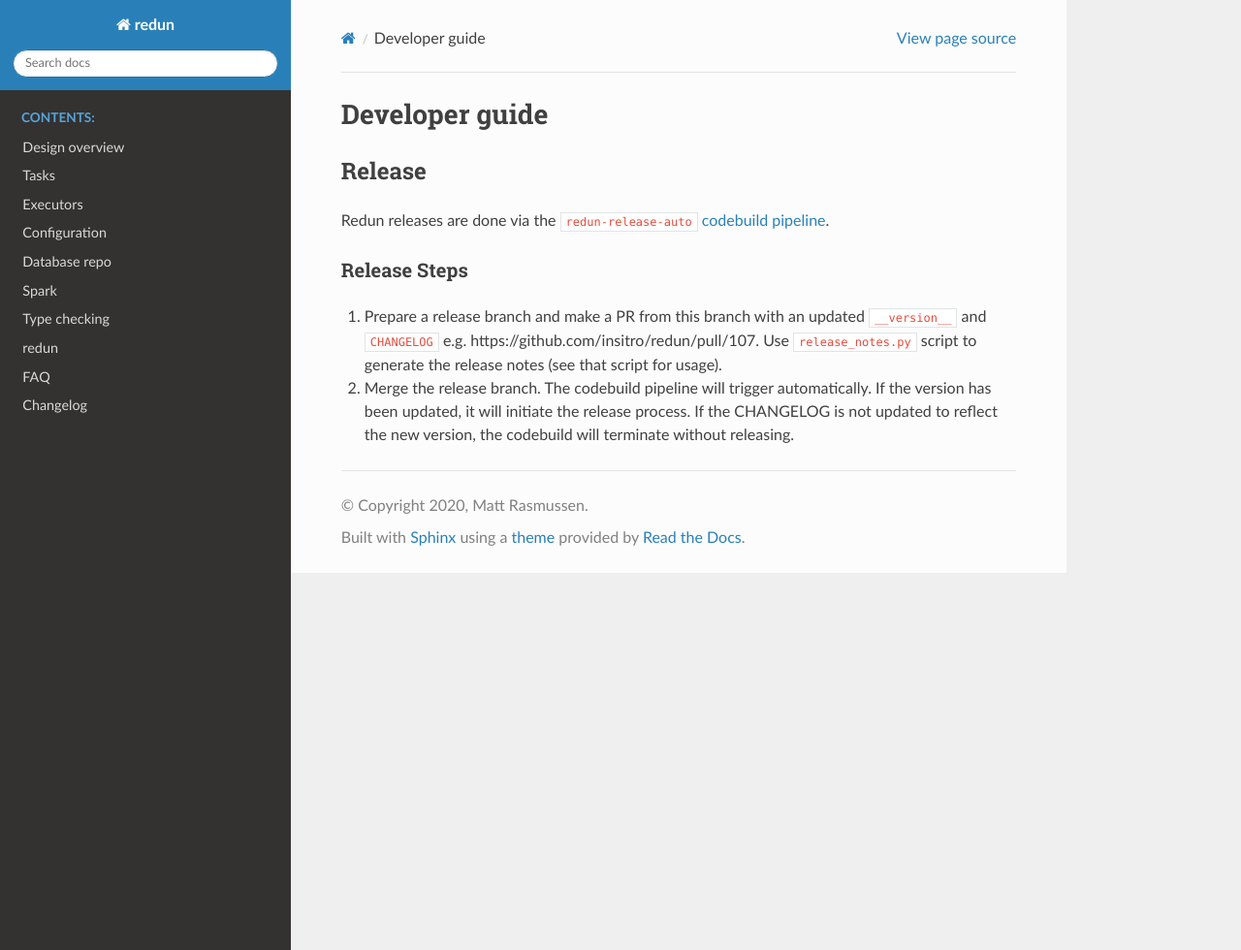
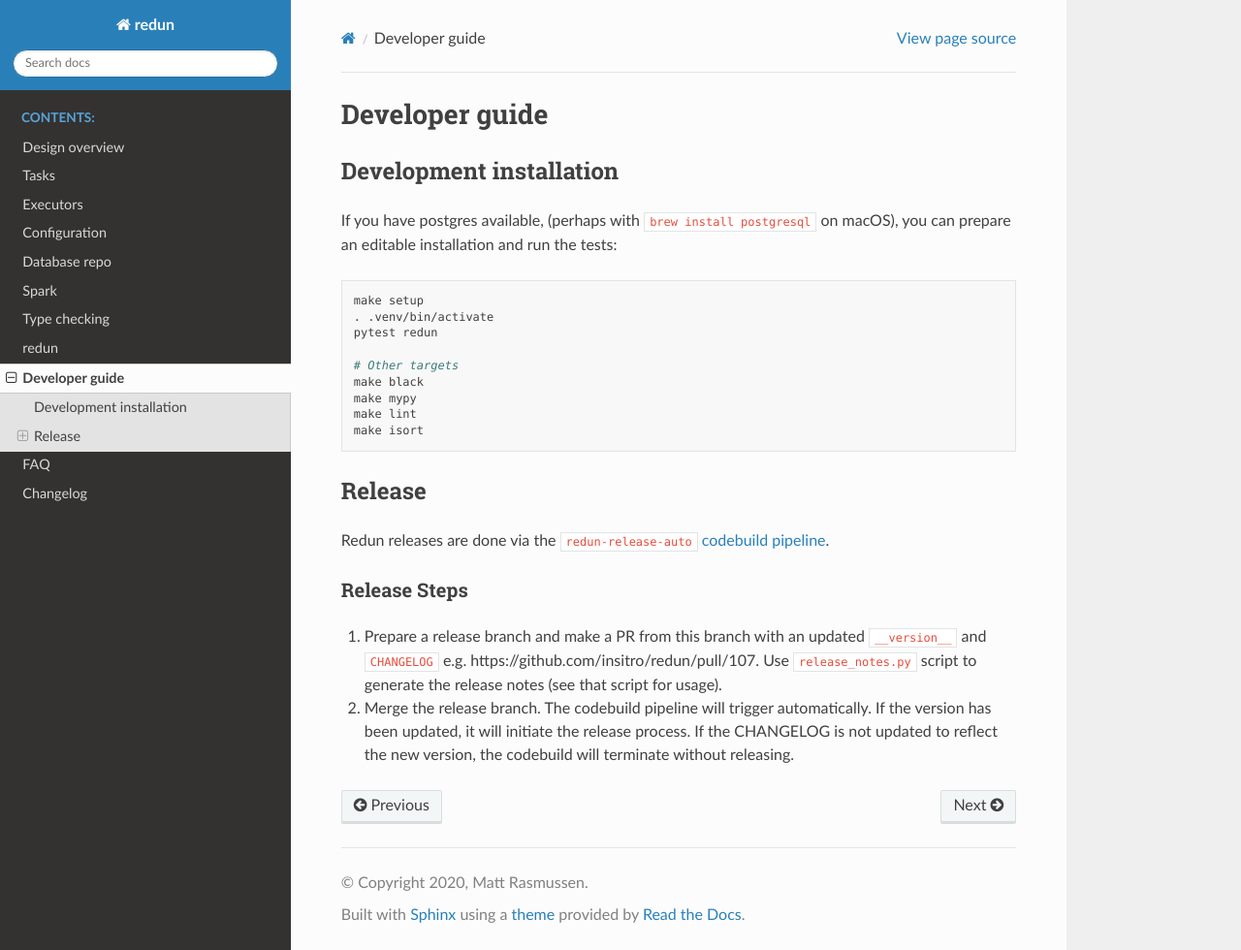
Before and after one commit to insitro/redun, a Sphinx documentation site: the page built from docs/source/developing.md, in a window 1280 px wide and 980 px high. Shown: the whole window at 97% size. Built offline with Sphinx 7.4.7 and the Read the Docs theme 2.0.0, drawn with Linux system fonts in a browser that asks for light colours.

Commit message:
Document development installation and testing (#25)
Some other improvements
* Add another warning filter for unit testing
* Ignore the build output directory
* Add a missing decorator to avoid leaking test outputs
* Extract developing notes from the README.md

````diff
--- a/docs/source/developing.md
+++ b/docs/source/developing.md
@@ -1,4 +1,20 @@
 # Developer guide
+
+## Development installation
+
+If you have postgres available, (perhaps with `brew install postgresql` on macOS), you can prepare
+an editable installation and run the tests:
+```shell
+make setup
+. .venv/bin/activate
+pytest redun
+
+# Other targets
+make black
+make mypy
+make lint
+make isort
+```
 
 ## Release
 
--- a/docs/source/index.rst
+++ b/docs/source/index.rst
@@ -15,6 +15,7 @@ redun is a expressive workflow engine for Python.
    spark
    typing
    redun/modules
+   developing
    FAQ
    CHANGELOG
 
````
Also changed, not shown: README.md (+2 -0 lines), 3 other files.
